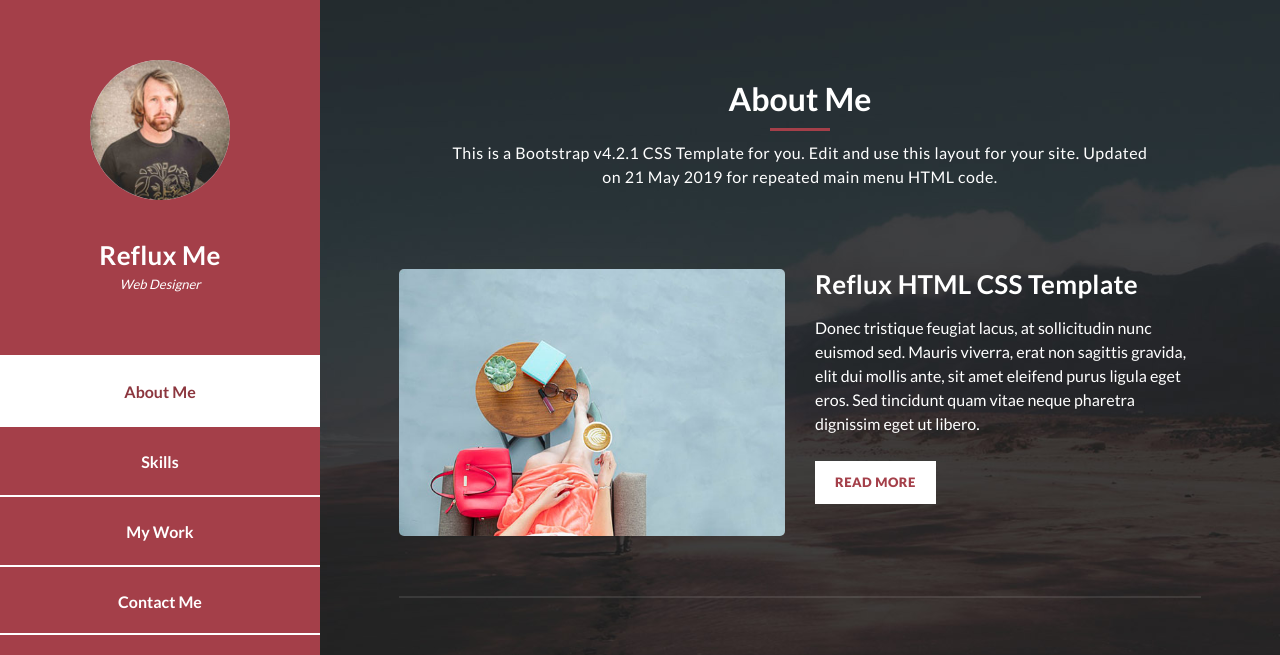
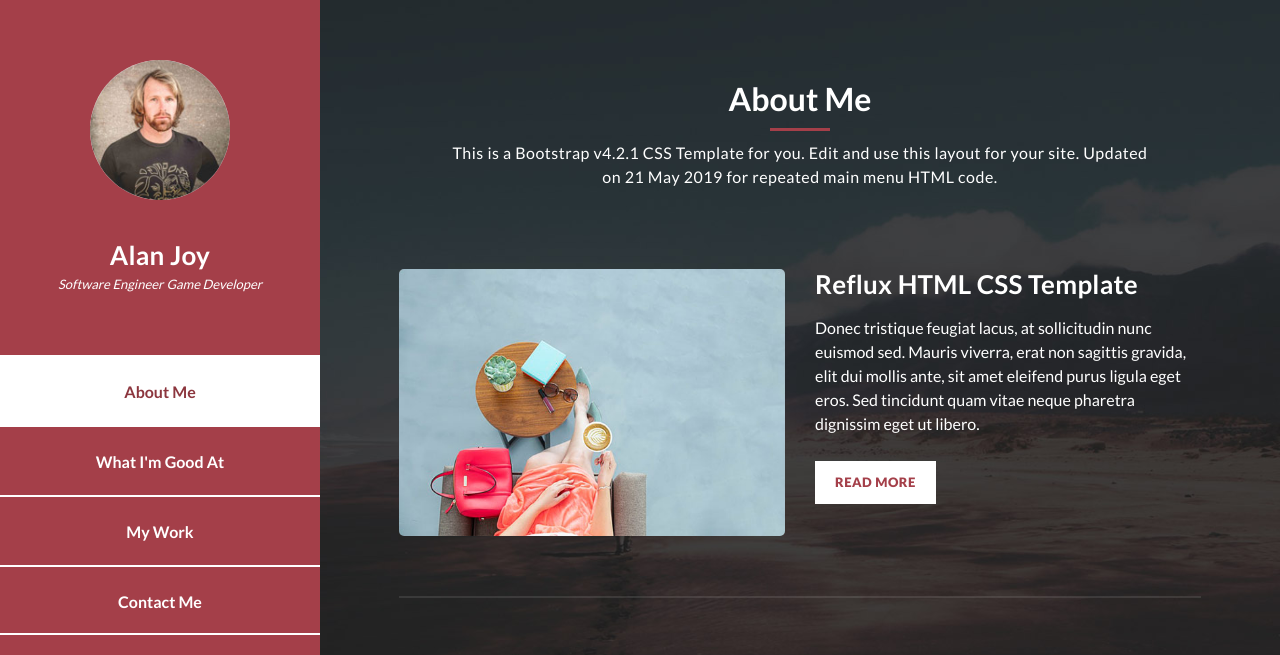
Before and after one commit to alanjoy396/alanjoy.github.io, a plain HTML site: page index.html in a window 1280 px wide. Shown: the top 655 px of the page. Drawn offline with Linux system fonts and the light colour scheme.

Commit message:
sidebar updated with name

```diff
--- a/index.html
+++ b/index.html
@@ -40,13 +40,14 @@ https://templatemo.com/tm-531-reflux
               <a href="#"><img src="assets/images/author-image.jpg" alt="" /></a>
             </div>
             <div class="author-content">
-              <h4>Reflux Me</h4>
-              <span>Web Designer</span>
+              <h4>Alan Joy</h4>
+              <span>Software Engineer</span>
+			  <span>Game Developer</span>
             </div>
             <nav class="main-nav" role="navigation">
               <ul class="main-menu">
                 <li><a href="#section1">About Me</a></li>
-                <li><a href="#section2">Skills</a></li>
+                <li><a href="#section2">What I'm Good At</a></li>
                 <li><a href="#section3">My Work</a></li>
                 <li><a href="#section4">Contact Me</a></li>
               </ul>
@@ -54,7 +55,9 @@ https://templatemo.com/tm-531-reflux
             <div class="social-network">
               <ul class="social-icons">
                 <li>
-                  <a href="#"><i class="fa fa-linkedin"></i></a>
+                  <a href="https://www.linkedin.com/in/alan-joy/"
+					><i class="fa fa-linkedin"></i
+				  ></a>
                 </li>
               </ul>
             </div>
```
